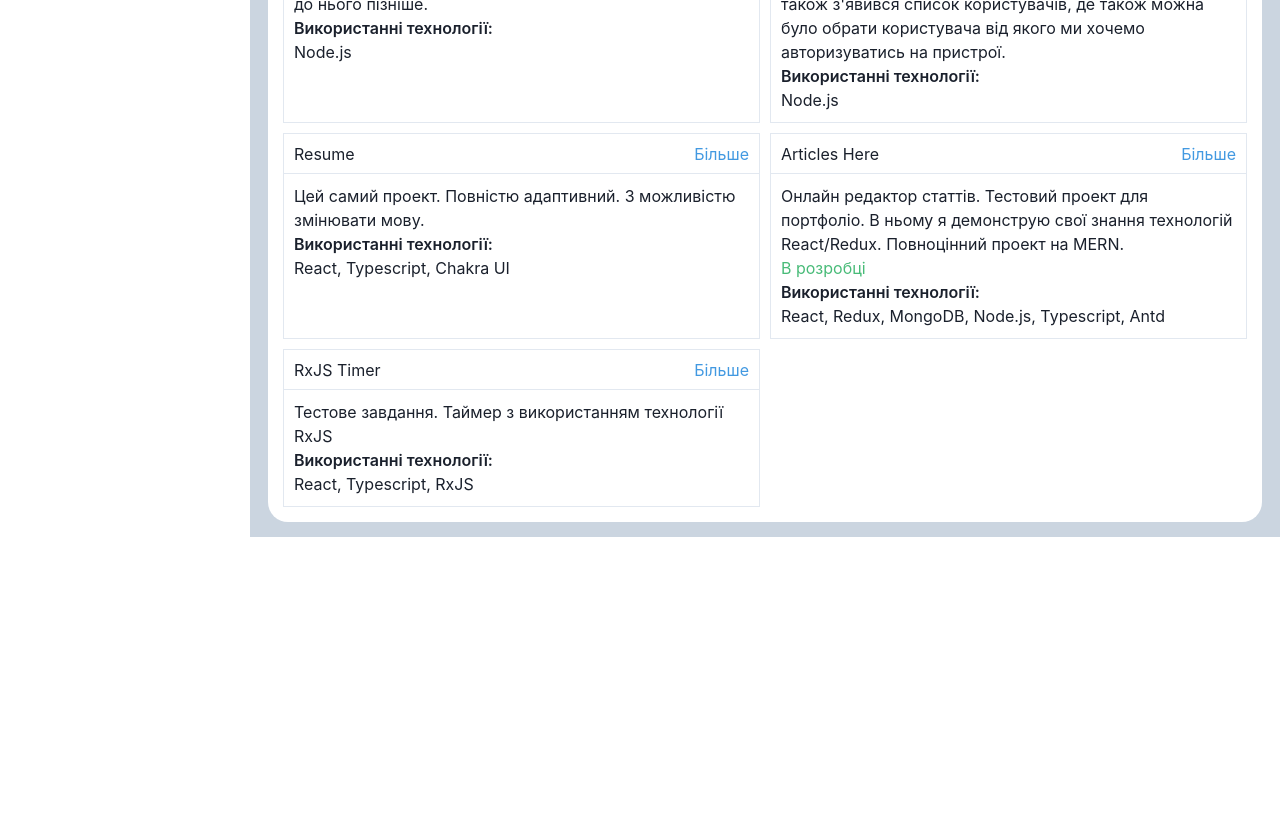
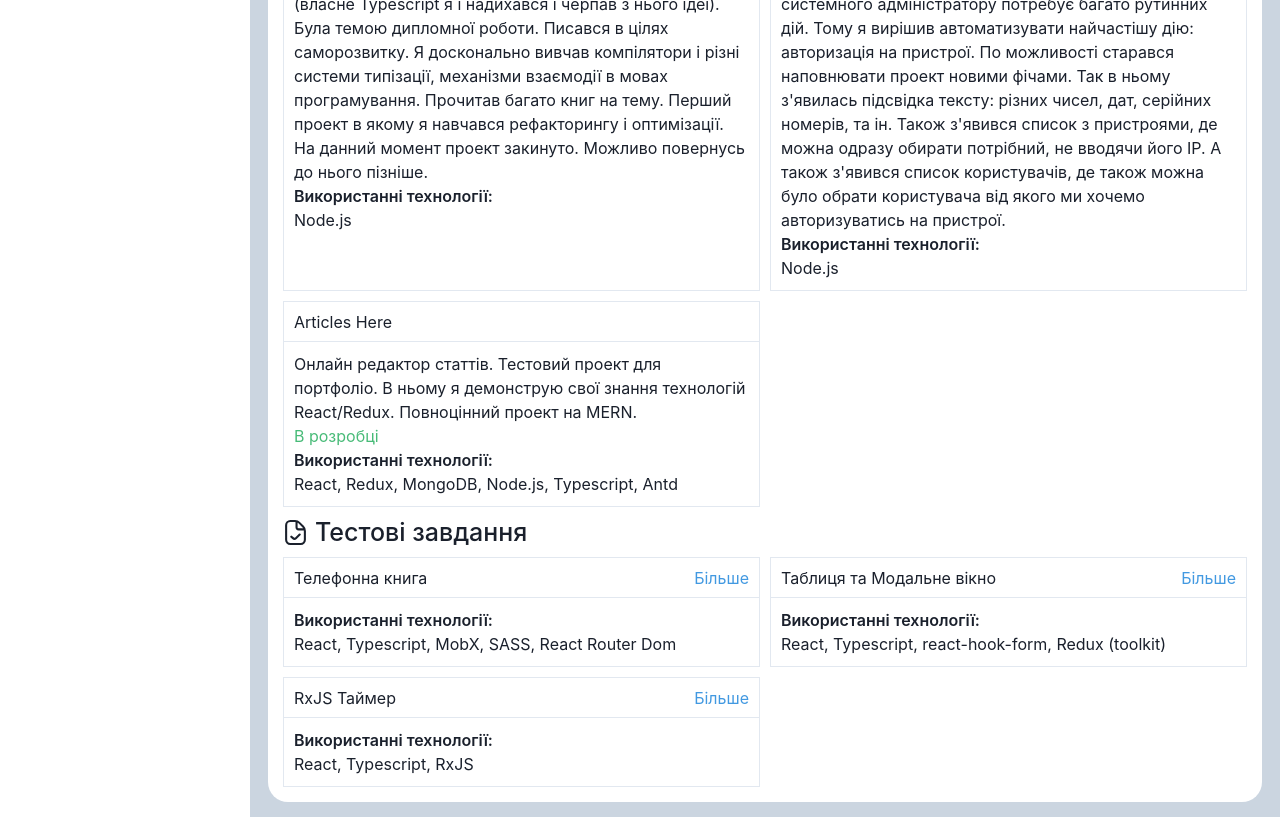
Before and after one commit to lehaisanya/resume, a React (Create React App) app: page / in a window 1280 px wide. Shown: the part 1680-2497 px from the top of the page. Before the commit the page ends 2217 px from the top, so only its background shows below. Built offline with nearby package versions, Linux system fonts and the light colour scheme.

Commit message:
Add Section Test Tasks

```diff
--- a/src/components/ProjectCard.tsx
+++ b/src/components/ProjectCard.tsx
@@ -22,12 +22,12 @@ export const ProjectCard: FC<ProjectCardProps> = ({ project }) => {
             <Flex height="40px" borderBottom="1px solid" borderColor="gray.200">
                 <Center paddingX="10px">{project.name}</Center>
                 <Spacer />
-                {project.link ? (
+                {project.repository ? (
                     <Center paddingRight="10px">
                         <Link
                             color="blue.400"
                             target="_blank"
-                            href={project.link}
+                            href={project.repository}
                         >
                             {words.more}
                         </Link>
--- a/src/data/lang/en.ts
+++ b/src/data/lang/en.ts
@@ -2,6 +2,7 @@ import { ChangedResumeData } from 'types/core'
 
 export const en: ChangedResumeData = {
     words: {
+        resume: 'Resume',
         name: 'Name',
         birthday: 'Birthday',
         place: 'Location',
@@ -14,9 +15,11 @@ export const en: ChangedResumeData = {
         experience: 'Experience',
         skills: 'Skills',
         projects: 'Projects',
+        testTask: 'Test tasks',
         uses: 'Uses technologies',
         languages: 'Languages',
         more: 'More',
+        view: 'View',
         inProgress: 'Under development',
     },
     personal: {
@@ -82,6 +85,24 @@ export const en: ChangedResumeData = {
     ],
     projects: [
         {
+            name: 'Resume',
+            description: `The same project. Fully adaptive. With the ability to change the language.`,
+            technologies: ['React', 'Typescript', 'Chakra UI'],
+            repository: 'https://github.com/lehaisanya/resume',
+        },
+        {
+            name: 'Music metadata',
+            description: '',
+            technologies: [
+                'React',
+                'Typescript',
+                'MobX',
+                'Chakra UI',
+                'Express',
+            ],
+            repository: 'https://github.com/lehaisanya/music-metadata',
+        },
+        {
             name: 'Tua',
             description: `An superstructure for Lua with typification, such as Typescript (actually Typescript, I was inspired and drew ideas from it). It was the topic of the thesis. Written for self-development. I thoroughly studied compilers and various typing systems, mechanisms of interaction in programming languages. I read many books on the subject. The first project in which I studied refactoring and optimization. At the moment the project is abandoned. Maybe I'll come back to him later.`,
             technologies: ['Node.js'],
@@ -90,13 +111,7 @@ export const en: ChangedResumeData = {
             name: 'TelnetMy',
             description: `Console client for telnet protocol. The work of a system administrator requires a lot of routine actions. So I decided to automate the most common action: authorization on the device. Whenever possible I tried to fill the project with new features. So there was a backlight of the text: different numbers, dates, serial numbers, etc. There is also a list of devices where you can immediately select the desired one without entering its IP. And there was a list of users, where you could also select the user from whom we want to log in to the device.`,
             technologies: ['Node.js'],
-            link: 'https://github.com/lehaisanya/telnet-my',
-        },
-        {
-            name: 'Resume',
-            description: `The same project. Fully adaptive. With the ability to change the language.`,
-            technologies: ['React', 'Typescript', 'Chakra UI'],
-            link: 'https://github.com/lehaisanya/resume',
+            repository: 'https://github.com/lehaisanya/telnet-my',
         },
         {
             name: 'Articles Here',
@@ -109,14 +124,41 @@ export const en: ChangedResumeData = {
                 'Typescript',
                 'Antd',
             ],
-            link: 'https://github.com/lehaisanya/articles-here',
             inProgress: true,
+        },
+    ],
+    testTasks: [
+        {
+            name: 'Phonebook',
+            description: '',
+            technologies: [
+                'React',
+                'Typescript',
+                'MobX',
+                'SASS',
+                'React Router Dom',
+            ],
+            repository: 'https://github.com/lehaisanya/test-phonebook',
+            viewLink: 'lehaisanya.github.io/test-phonebook/',
+        },
+        {
+            name: 'Table and Modal',
+            description: '',
+            technologies: [
+                'React',
+                'Typescript',
+                'react-hook-form',
+                'Redux (toolkit)',
+            ],
+            repository: 'https://github.com/lehaisanya/test-table-and-modal',
+            viewLink: 'https://lehaisanya.github.io/test-table-and-modal/',
         },
         {
             name: 'RxJS Timer',
             description: 'Test task. Timer using RxJS technology',
             technologies: ['React', 'Typescript', 'RxJS'],
-            link: 'https://github.com/lehaisanya/test-timer-rxjs',
+            repository: 'https://github.com/lehaisanya/test-timer-rxjs',
+            viewLink: 'https://lehaisanya.github.io/test-timer-rxjs/',
         },
     ],
 }
--- a/src/data/lang/ru.ts
+++ b/src/data/lang/ru.ts
@@ -2,6 +2,7 @@ import { ChangedResumeData } from 'types/core'
 
 export const ru: ChangedResumeData = {
     words: {
+        resume: 'Резюме',
         name: 'Имя',
         birthday: 'День рождения',
         place: 'Место нахождения',
@@ -14,9 +15,11 @@ export const ru: ChangedResumeData = {
         experience: 'Опыт работы',
         skills: 'Навыки',
         projects: 'Проекты',
+        testTask: 'Тестовые задания',
         uses: 'Использованые технологии',
         languages: 'Языки',
         more: 'Больше',
+        view: 'Посмотреть',
         inProgress: 'В разработке',
     },
     personal: {
@@ -82,6 +85,24 @@ export const ru: ChangedResumeData = {
     ],
     projects: [
         {
+            name: 'Resume',
+            description: `Этот же проект. Полностью адаптивный. С возможностью менять язык.`,
+            technologies: ['React', 'Typescript', 'Chakra UI'],
+            repository: 'https://github.com/lehaisanya/resume',
+        },
+        {
+            name: 'Music metadata',
+            description: '',
+            technologies: [
+                'React',
+                'Typescript',
+                'MobX',
+                'Chakra UI',
+                'Express',
+            ],
+            repository: 'https://github.com/lehaisanya/music-metadata',
+        },
+        {
             name: 'Tua',
             description: `Надстройка для Lua с типизацией, такая как Typescript (собственно Typescript я и вдохновлялся и черпал из него идеи). Была темой дипломной работы. Писался в целях саморазвития. Я досконально изучал компиляторы и различные системы типизации, механизмы взаимодействия в языках программирования. Прочитал много книг по теме. Первый проект в котором я учился рефакторинга и оптимизации. На данный момент проект заброшен. Возможно вернусь к нему позже.`,
             technologies: ['Node.js'],
@@ -90,14 +111,9 @@ export const ru: ChangedResumeData = {
             name: 'TelnetMy',
             description: `Консольный клиент для протокола telnet. Работа системного администратора требует много рутинных действий. Поэтому я решил автоматизировать частое действие: авторизация на устройстве. По возможности старался наполнять проект новыми фичам. Так в нем появилась подсветка текста: различных чисел, дат, серийных номеров и др. Также появился список с устройствами, где можно сразу выбрать нужный, не вводя его IP. А также появился список пользователей, где можно было выбрать пользователя от которого мы хотим авторизоваться на устройстве.`,
             technologies: ['Node.js'],
-            link: 'https://github.com/lehaisanya/telnet-my',
+            repository: 'https://github.com/lehaisanya/telnet-my',
         },
-        {
-            name: 'Resume',
-            description: `Этот же проект. Полностью адаптивный. С возможностью менять язык.`,
-            technologies: ['React', 'Typescript', 'Chakra UI'],
-            link: 'https://github.com/lehaisanya/resume',
-        },
+
         {
             name: 'Articles Here',
             description: `Онлайн редактор статей. Тестовый проект для портфолио. В нем я демонстрирую свои знания технологий React/Redux. Полноценный проект на MERN.`,
@@ -109,14 +125,41 @@ export const ru: ChangedResumeData = {
                 'Typescript',
                 'Antd',
             ],
-            link: 'https://github.com/lehaisanya/articles-here',
             inProgress: true,
         },
+    ],
+    testTasks: [
         {
-            name: 'RxJS Timer',
-            description: `Тестовое задание. Таймер с использованием технологии RxJS`,
+            name: 'Телефонная книга',
+            description: '',
+            technologies: [
+                'React',
+                'Typescript',
+                'MobX',
+                'SASS',
+                'React Router Dom',
+            ],
+            repository: 'https://github.com/lehaisanya/test-phonebook',
+            viewLink: 'lehaisanya.github.io/test-phonebook/',
+        },
+        {
+            name: 'Таблица и Модальное окно',
+            description: '',
+            technologies: [
+                'React',
+                'Typescript',
+                'react-hook-form',
+                'Redux (toolkit)',
+            ],
+            repository: 'https://github.com/lehaisanya/test-table-and-modal',
+            viewLink: 'https://lehaisanya.github.io/test-table-and-modal/',
+        },
+        {
+            name: 'RxJS Таймер',
+            description: '',
             technologies: ['React', 'Typescript', 'RxJS'],
-            link: 'https://github.com/lehaisanya/test-timer-rxjs',
+            repository: 'https://github.com/lehaisanya/test-timer-rxjs',
+            viewLink: 'https://lehaisanya.github.io/test-timer-rxjs/',
         },
     ],
 }
--- a/src/data/lang/ua.ts
+++ b/src/data/lang/ua.ts
@@ -2,6 +2,7 @@ import { ChangedResumeData } from 'types/core'
 
 export const ua: ChangedResumeData = {
     words: {
+        resume: 'Резюме',
         name: "Ім'я",
         birthday: 'День народження',
         place: 'Місце знаходження',
@@ -14,9 +15,11 @@ export const ua: ChangedResumeData = {
         experience: 'Досвід роботи',
         skills: 'Навички',
         projects: 'Проекти',
+        testTask: 'Тестові завдання',
         uses: 'Використанні технології',
         languages: 'Мови',
         more: 'Більше',
+        view: 'Переглянути',
         inProgress: 'В розробці',
     },
     personal: {
@@ -82,6 +85,24 @@ export const ua: ChangedResumeData = {
     ],
     projects: [
         {
+            name: 'Резюме',
+            description: `Цей самий проект. Повністю адаптивний. З можливістю змінювати мову.`,
+            technologies: ['React', 'Typescript', 'Chakra UI'],
+            repository: 'https://github.com/lehaisanya/resume',
+        },
+        {
+            name: 'Music metadata',
+            description: '',
+            technologies: [
+                'React',
+                'Typescript',
+                'MobX',
+                'Chakra UI',
+                'Express',
+            ],
+            repository: 'https://github.com/lehaisanya/music-metadata',
+        },
+        {
             name: 'Tua',
             description: `Надбудова для Lua з типізацією, така як Typescript (власне Typescript я і надихався і черпав з нього ідеї). Була темою дипломної роботи. Писався в цілях саморозвитку. Я досконально вивчав компілятори і різні системи типізації, механізми взаємодії в мовах програмування. Прочитав багато книг на тему. Перший проект в якому я навчався рефакторингу і оптимізації. На данний момент проект закинуто. Можливо повернусь до нього пізніше.`,
             technologies: ['Node.js'],
@@ -90,13 +111,7 @@ export const ua: ChangedResumeData = {
             name: 'TelnetMy',
             description: `Консольний клієнт для протоколу telnet. Робота системного адміністратору потребує багато рутинних дій. Тому я вирішив автоматизувати найчастішу дію: авторизація на пристрої. По можливості старався наповнювати проект новими фічами. Так в ньому з'явилась підсвідка тексту: різних чисел, дат, серійних номерів, та ін. Також з'явився список з пристроями, де можна одразу обирати потрібний, не вводячи його IP. А також з'явився список користувачів, де також можна було обрати користувача від якого ми хочемо авторизуватись на пристрої.`,
             technologies: ['Node.js'],
-            link: 'https://github.com/lehaisanya/telnet-my',
-        },
-        {
-            name: 'Resume',
-            description: `Цей самий проект. Повністю адаптивний. З можливістю змінювати мову.`,
-            technologies: ['React', 'Typescript', 'Chakra UI'],
-            link: 'https://github.com/lehaisanya/resume',
+            repository: 'https://github.com/lehaisanya/telnet-my',
         },
         {
             name: 'Articles Here',
@@ -109,14 +124,41 @@ export const ua: ChangedResumeData = {
                 'Typescript',
                 'Antd',
             ],
-            link: 'https://github.com/lehaisanya/articles-here',
             inProgress: true,
         },
+    ],
+    testTasks: [
         {
-            name: 'RxJS Timer',
-            description: `Тестове завдання. Таймер з використанням технології RxJS`,
+            name: 'Телефонна книга',
+            description: '',
+            technologies: [
+                'React',
+                'Typescript',
+                'MobX',
+                'SASS',
+                'React Router Dom',
+            ],
+            repository: 'https://github.com/lehaisanya/test-phonebook',
+            viewLink: 'lehaisanya.github.io/test-phonebook/',
+        },
+        {
+            name: 'Таблиця та Модальне вікно',
+            description: '',
+            technologies: [
+                'React',
+                'Typescript',
+                'react-hook-form',
+                'Redux (toolkit)',
+            ],
+            repository: 'https://github.com/lehaisanya/test-table-and-modal',
+            viewLink: 'https://lehaisanya.github.io/test-table-and-modal/',
+        },
+        {
+            name: 'RxJS Таймер',
+            description: '',
             technologies: ['React', 'Typescript', 'RxJS'],
-            link: 'https://github.com/lehaisanya/test-timer-rxjs',
+            repository: 'https://github.com/lehaisanya/test-timer-rxjs',
+            viewLink: 'https://lehaisanya.github.io/test-timer-rxjs/',
         },
     ],
 }
--- /dev/null
+++ b/src/icons/Dollar.tsx
@@ -0,0 +1,13 @@
+import React, { FC } from 'react'
+import { Icon, IconProps } from '@chakra-ui/react'
+
+export const DollarIcon: FC<IconProps> = (props) => {
+    return (
+        <Icon xmlns="http://www.w3.org/2000/svg" viewBox="0 0 24 24" {...props}>
+            <path
+                fill="currentColor"
+                d="M13.932,4A3.071,3.071,0,0,1,17,7.068a1,1,0,0,0,2,0V7c0-.019,0-.036,0-.055A5.073,5.073,0,0,0,13.932,2H13V1a1,1,0,0,0-2,0V2h-.932a5.068,5.068,0,0,0-1.6,9.875L11,12.72V20h-.932A3.071,3.071,0,0,1,7,16.932a1,1,0,0,0-2,0V17c0,.019,0,.036,0,.055A5.073,5.073,0,0,0,10.068,22H11v1a1,1,0,0,0,2,0V22h.932a5.068,5.068,0,0,0,1.6-9.875L13,11.28V4Zm.97,10.021A3.068,3.068,0,0,1,13.932,20H13V13.387ZM11,10.613,9.1,9.979A3.068,3.068,0,0,1,10.068,4H11Z"
+            />
+        </Icon>
+    )
+}
--- /dev/null
+++ b/src/icons/FileCheck.tsx
@@ -0,0 +1,13 @@
+import React, { FC } from 'react'
+import { Icon, IconProps } from '@chakra-ui/react'
+
+export const FileCheckIcon: FC<IconProps> = (props) => {
+    return (
+        <Icon xmlns="http://www.w3.org/2000/svg" viewBox="0 0 24 24" {...props}>
+            <path
+                fill="currentColor"
+                d="m19.95 5.536-3.486-3.486a6.954 6.954 0 0 0 -4.949-2.05h-4.515a5.006 5.006 0 0 0 -5 5v14a5.006 5.006 0 0 0 5 5h10a5.006 5.006 0 0 0 5-5v-8.515a6.954 6.954 0 0 0 -2.05-4.949zm-1.414 1.414a5.018 5.018 0 0 1 .781 1.05h-4.317a1 1 0 0 1 -1-1v-4.317a5.018 5.018 0 0 1 1.05.781zm1.464 12.05a3 3 0 0 1 -3 3h-10a3 3 0 0 1 -3-3v-14a3 3 0 0 1 3-3h4.515c.165 0 .323.032.485.047v4.953a3 3 0 0 0 3 3h4.953c.015.162.047.32.047.485zm-3.276-5.689a1 1 0 0 1 -.035 1.413l-3.589 3.414a3 3 0 0 1 -4.226-.017l-1.54-1.374a1 1 0 0 1 1.332-1.494l1.585 1.414a1 1 0 0 0 1.456.04l3.6-3.431a1 1 0 0 1 1.417.035z"
+            />
+        </Icon>
+    )
+}
--- a/src/layout/Content.tsx
+++ b/src/layout/Content.tsx
@@ -1,4 +1,4 @@
-import React from 'react'
+import React, { useEffect } from 'react'
 import {
     Accordion,
     AccordionButton,
@@ -19,13 +19,27 @@ import { BriefcaseIcon } from 'icons/Briefcase'
 import { TitleLine } from 'components/TitleLine'
 import { DiplomaIcon } from 'icons/Diploma'
 import { PhysicsIcon } from 'icons/Physics'
+import { DollarIcon } from 'icons/Dollar'
+import { FileCheckIcon } from 'icons/FileCheck'
 import { ProjectCard } from 'components/ProjectCard'
 import { Skill } from 'components/Skill'
 import { Timeline, TimelineItem } from 'components/Timeline'
 
 export const Content = () => {
-    const { description, words, experience, projects, skills, educations } =
-        useResumeData()
+    const {
+        description,
+        words,
+        experience,
+        projects,
+        testTasks,
+        skills,
+        educations,
+        personal,
+    } = useResumeData()
+
+    useEffect(() => {
+        document.title = `[${words.resume}] ${personal.name}`
+    }, [words.resume, personal.name])
 
     return (
         <Box padding="15px">
@@ -36,9 +50,14 @@ export const Content = () => {
                 <Heading as="h1">{description.title}</Heading>
             </Flex>
 
-            <Text marginBottom="5px" fontSize="20px" fontWeight="semibold">
-                {description.salary}
-            </Text>
+            <Flex marginBottom="5px">
+                <Center marginRight="5px">
+                    <DollarIcon boxSize="25px" />
+                </Center>
+                <Text fontSize="20px" fontWeight="semibold">
+                    {description.salary}
+                </Text>
+            </Flex>
 
             <Text marginBottom="10px">{description.text}</Text>
 
@@ -103,9 +122,22 @@ export const Content = () => {
             <TitleLine marginBottom="10px" icon={PhysicsIcon}>
                 {words.projects}
             </TitleLine>
-            <SimpleGrid columns={{ base: 1, lg: 2 }} gap="10px">
+            <SimpleGrid
+                columns={{ base: 1, lg: 2 }}
+                gap="10px"
+                marginBottom="10px"
+            >
                 {projects.map((project, i) => (
                     <ProjectCard key={i} project={project} />
+                ))}
+            </SimpleGrid>
+
+            <TitleLine marginBottom="10px" icon={FileCheckIcon}>
+                {words.testTask}
+            </TitleLine>
+            <SimpleGrid columns={{ base: 1, lg: 2 }} gap="10px">
+                {testTasks.map((task, i) => (
+                    <ProjectCard key={i} project={task} />
                 ))}
             </SimpleGrid>
         </Box>
```
Also changed, not shown: src/types/core.ts (+15 -1 lines).
